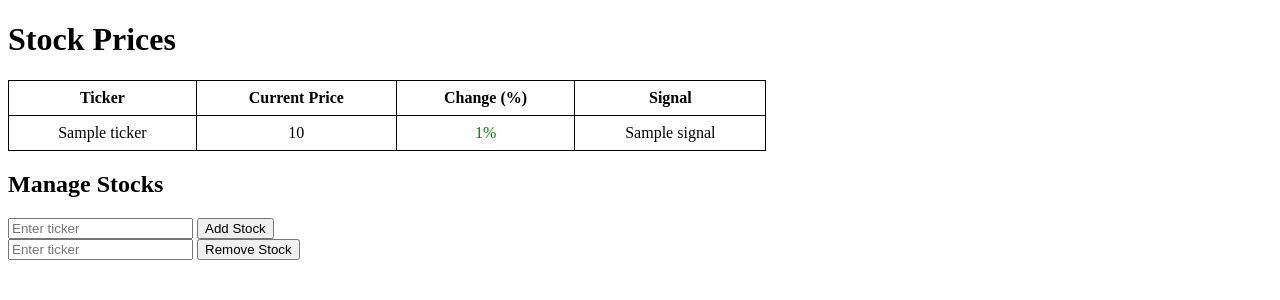
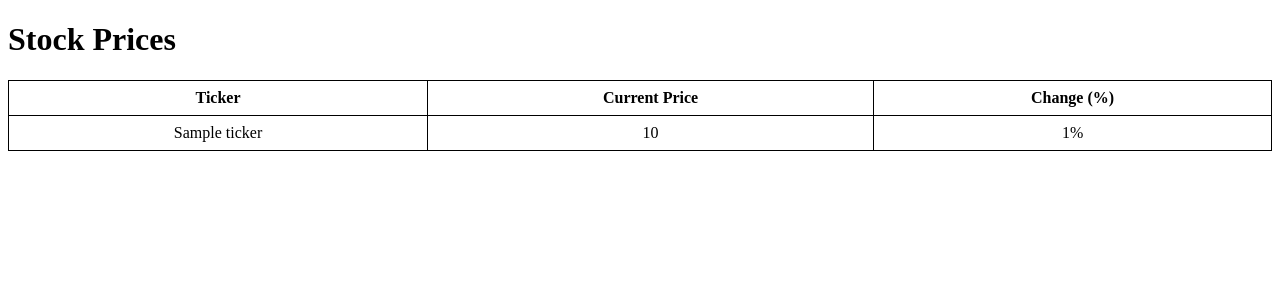
Before and after one commit to Dele28/A, a Flask app: template templates/index.html in a window 1280 px wide. Shown: the top 300 px of the page. Run offline with Flask 3, Linux system fonts and the light colour scheme; the template is opened without the code that fills it: most values are stand-ins (such as "Sample title", 1, 10 or a date in 2020).

Commit message:
index.html

```diff
--- a/templates/index.html
+++ b/templates/index.html
@@ -5,10 +5,21 @@
     <meta name="viewport" content="width=device-width, initial-scale=1.0">
     <title>Stock Tracker</title>
     <style>
-        table { border-collapse: collapse; width: 60%; }
-        th, td { border: 1px solid black; padding: 8px; text-align: center; }
-        .buy { background-color: lightgreen; }
-        .sell { background-color: lightcoral; }
+        table {
+            width: 100%;
+            border-collapse: collapse;
+        }
+        th, td {
+            border: 1px solid black;
+            padding: 8px;
+            text-align: center;
+        }
+        .buy-signal {
+            background-color: lightgreen;
+        }
+        .sell-signal {
+            background-color: lightcoral;
+        }
     </style>
 </head>
 <body>
@@ -18,29 +29,14 @@
             <th>Ticker</th>
             <th>Current Price</th>
             <th>Change (%)</th>
-            <th>Signal</th>
         </tr>
         {% for stock in stocks %}
-        <tr class="{% if stock.signal == 'BUY' %}buy{% elif stock.signal == 'SELL' %}sell{% endif %}">
+        <tr class="{% if stock.signal == 'buy' %}buy-signal{% elif stock.signal == 'sell' %}sell-signal{% endif %}">
             <td>{{ stock.ticker }}</td>
             <td>{{ stock.current_price }}</td>
-            <td {% if stock.change_percent < 0 %}style="color:red;"{% else %}style="color:green;"{% endif %}>
-                {{ stock.change_percent }}%
-            </td>
-            <td>{{ stock.signal }}</td>
+            <td>{{ stock.change_percent }}%</td>
         </tr>
         {% endfor %}
     </table>
-
-    <h2>Manage Stocks</h2>
-    <form action="/add_stock" method="post">
-        <input type="text" name="ticker" placeholder="Enter ticker" required>
-        <button type="submit">Add Stock</button>
-    </form>
-
-    <form action="/remove_stock" method="post">
-        <input type="text" name="ticker" placeholder="Enter ticker" required>
-        <button type="submit">Remove Stock</button>
-    </form>
 </body>
 </html>
```
